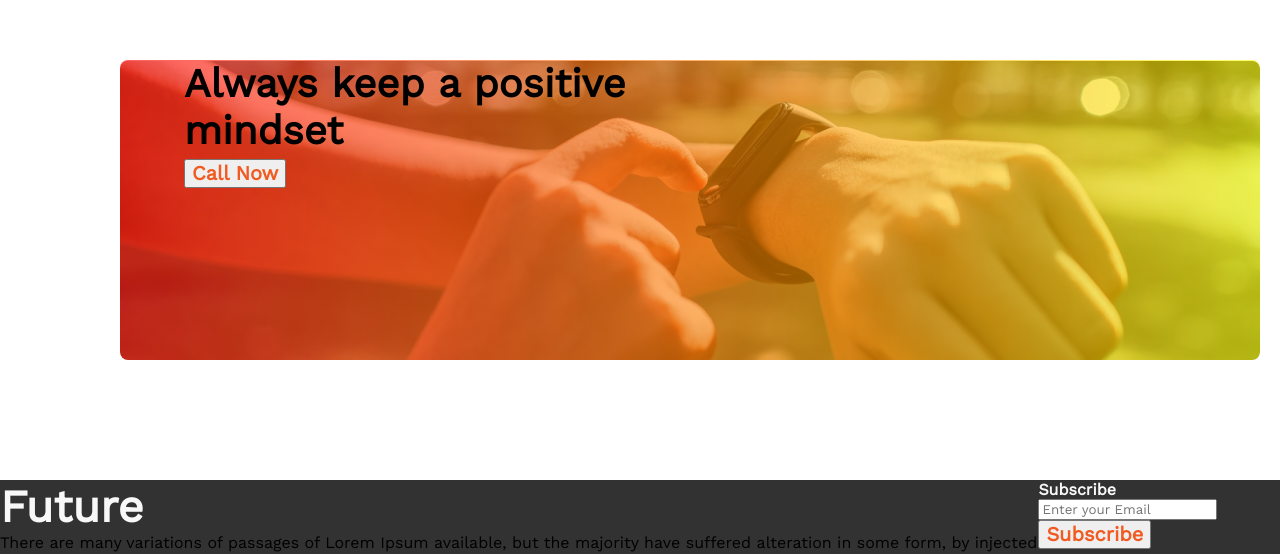
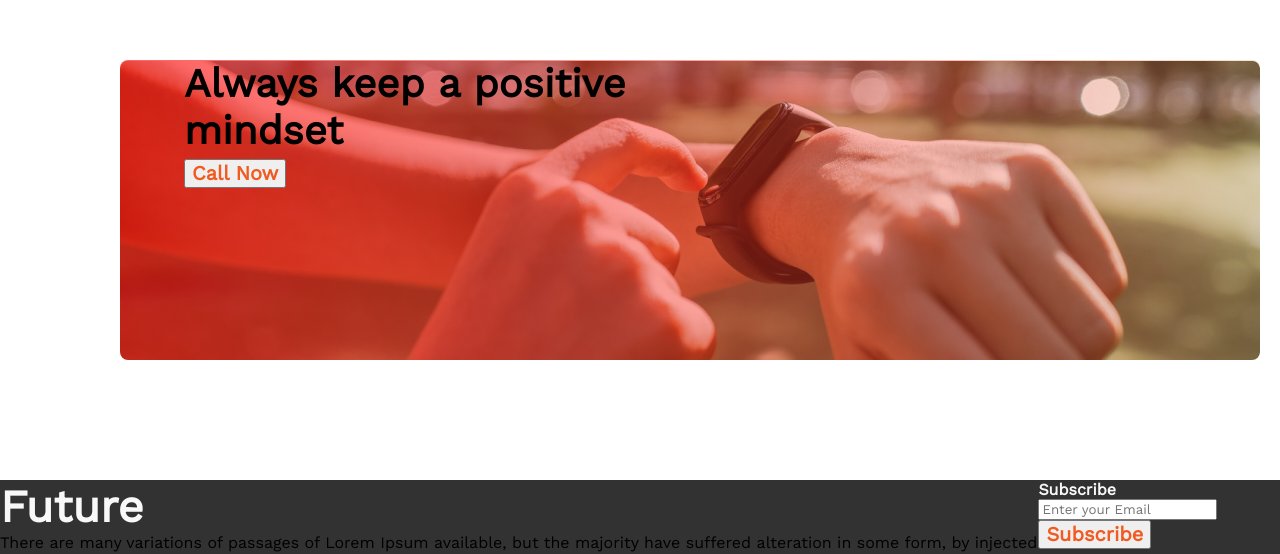
Before and after one commit to Md-Arman-Hosen/new-me, a plain HTML site: page index.html in a window 1280 px wide. Shown: the part 2604-3158 px from the top of the page. Drawn offline with nearby package versions, Linux system fonts and the light colour scheme.

Commit message:
gradient

```diff
--- a/style/style.css
+++ b/style/style.css
@@ -113,7 +113,7 @@
     left: 230px;
     top: 2216.3px;
     margin: 120px;
-    background-image: linear-gradient(to right, rgba(255, 0, 0, 0.613) , rgba(255, 255, 0, 0.59)) ,url("../images/watch.png");
+    background-image: linear-gradient(to right, rgba(255, 0, 0, 0.613) , rgba(238, 154, 106, 0.282)) ,url("../images/watch.png");
     border-radius: 8px;
 }
 
```
